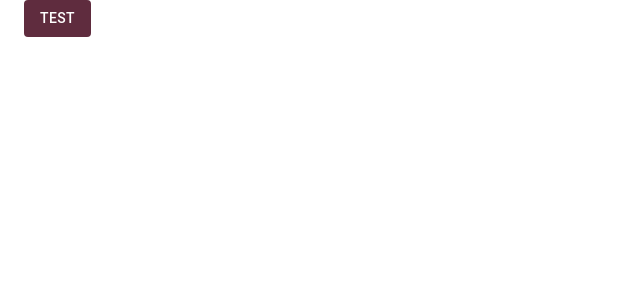
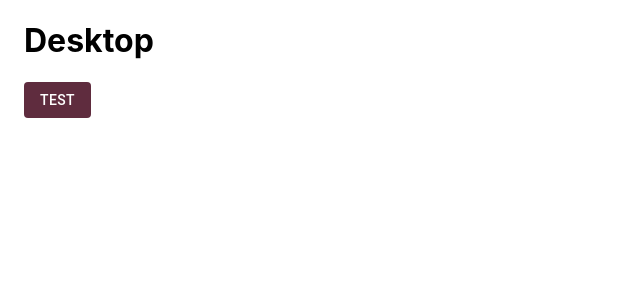
Before and after one commit to JiwanChaudhary/E-Commerce, a React (Create React App) app: page / in a window 1280 px wide. Shown: the top 300 px of the page, without its empty margins (0-640 px from the left). Built offline with nearby package versions, Linux system fonts and the light colour scheme.

Commit message:
mediaQuery for appbar

```diff
--- a/src/App.js
+++ b/src/App.js
@@ -1,6 +1,7 @@
 import { Button, Container } from "@mui/material";
 import { ThemeProvider } from "@mui/system";
 import { useEffect } from "react";
+import Appbar from "./components/appbar";
 import theme from "./styles/theme";
 function App() {
   useEffect(() => {
@@ -9,6 +10,17 @@ function App() {
   return (
     <ThemeProvider theme={theme}>
       <Container maxWidth="xl" sx={{ background: "#fff" }}>
+        <Appbar />
+
+        {/*
+        banner
+        promotions
+        title
+        products
+        footer
+        searchbox
+        appdrawer
+        */}
         <Button variant="contained">Test</Button>
       </Container>
     </ThemeProvider>
--- /dev/null
+++ b/src/components/appbar/appbarDesktop.js
@@ -0,0 +1,3 @@
+export default function AppbarDesktop({ matches }) {
+  return <h1>Desktop</h1>;
+}
--- /dev/null
+++ b/src/components/appbar/appbarMobile.js
@@ -0,0 +1,3 @@
+export default function AppbarMobile({ matches }) {
+  return <h1>Mobile</h1>;
+}
--- /dev/null
+++ b/src/components/appbar/index.js
@@ -0,0 +1,11 @@
+import { useMediaQuery } from "@mui/material";
+import { useTheme } from "@mui/material/styles";
+import AppbarDesktop from "./appbarDesktop";
+import AppbarMobile from "./appbarMobile";
+
+export default function Appbar() {
+  const theme = useTheme();
+  const matches = useMediaQuery(theme.breakpoints.down("md"));
+
+  return <>{matches ? <AppbarMobile /> : <AppbarDesktop />} </>;
+}
```
